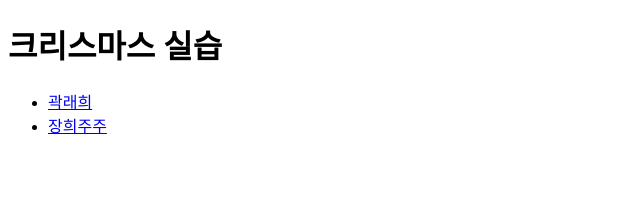
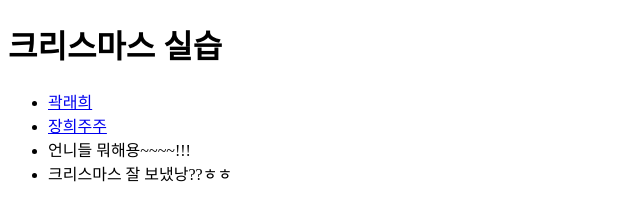
Before and after one commit to raehui/preschool, a plain HTML site: page index.html in a window 1280 px wide. Shown: the whole page, without its empty margins (0-640 px from the left). Drawn offline with Linux system fonts and the light colour scheme.

Commit message:
래희 수정함

```diff
--- a/index.html
+++ b/index.html
@@ -10,6 +10,9 @@
     <ul>
         <li><a href="sub/raehui.html">곽래희</a></li>
         <li><a href="sub/juu.html">장희주주</a></li>
+        <li>언니들 뭐해용~~~~!!!</li>
+        <li>크리스마스 잘 보냈낭??ㅎㅎ</li>
+
     </ul>
 </body>
 </html>
```
